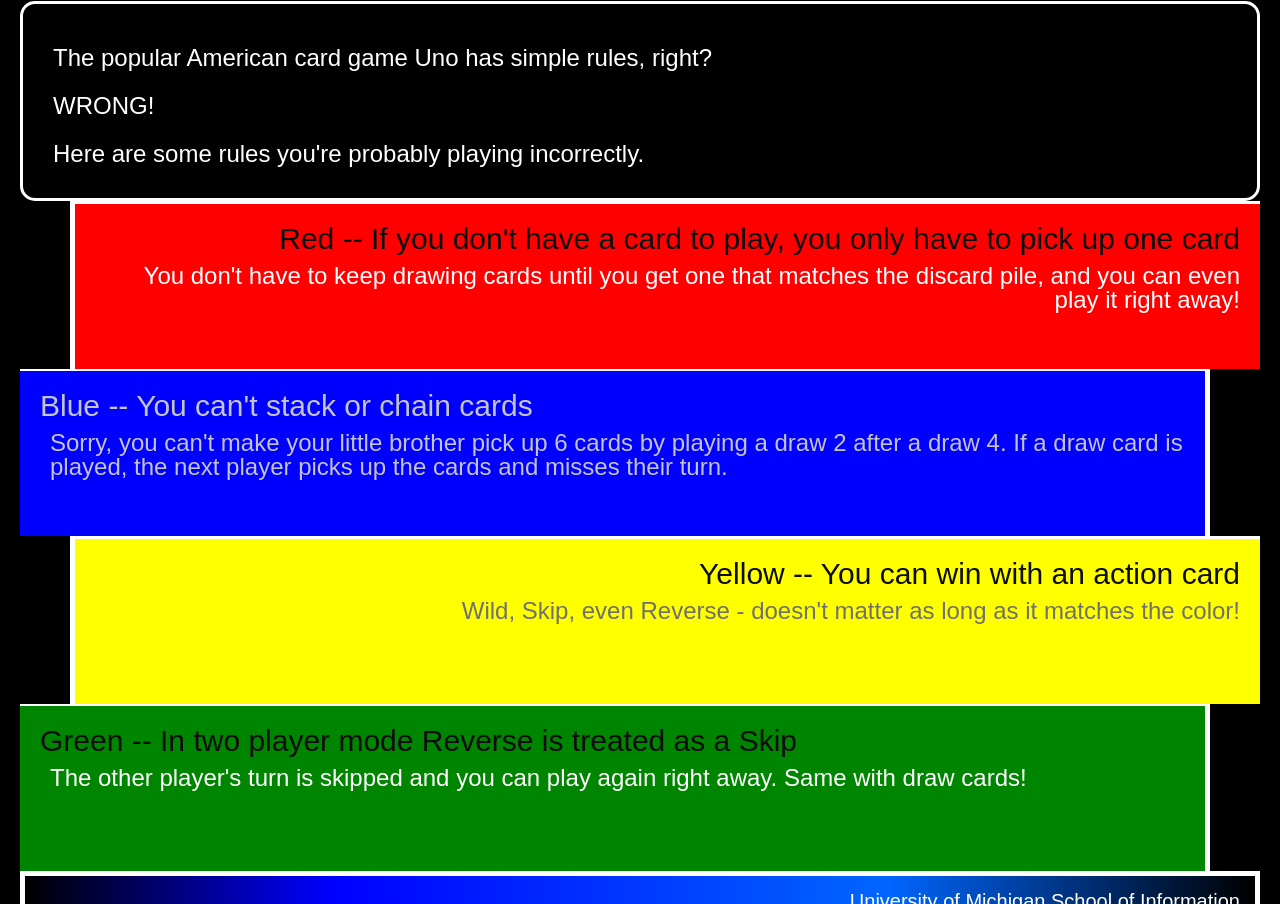
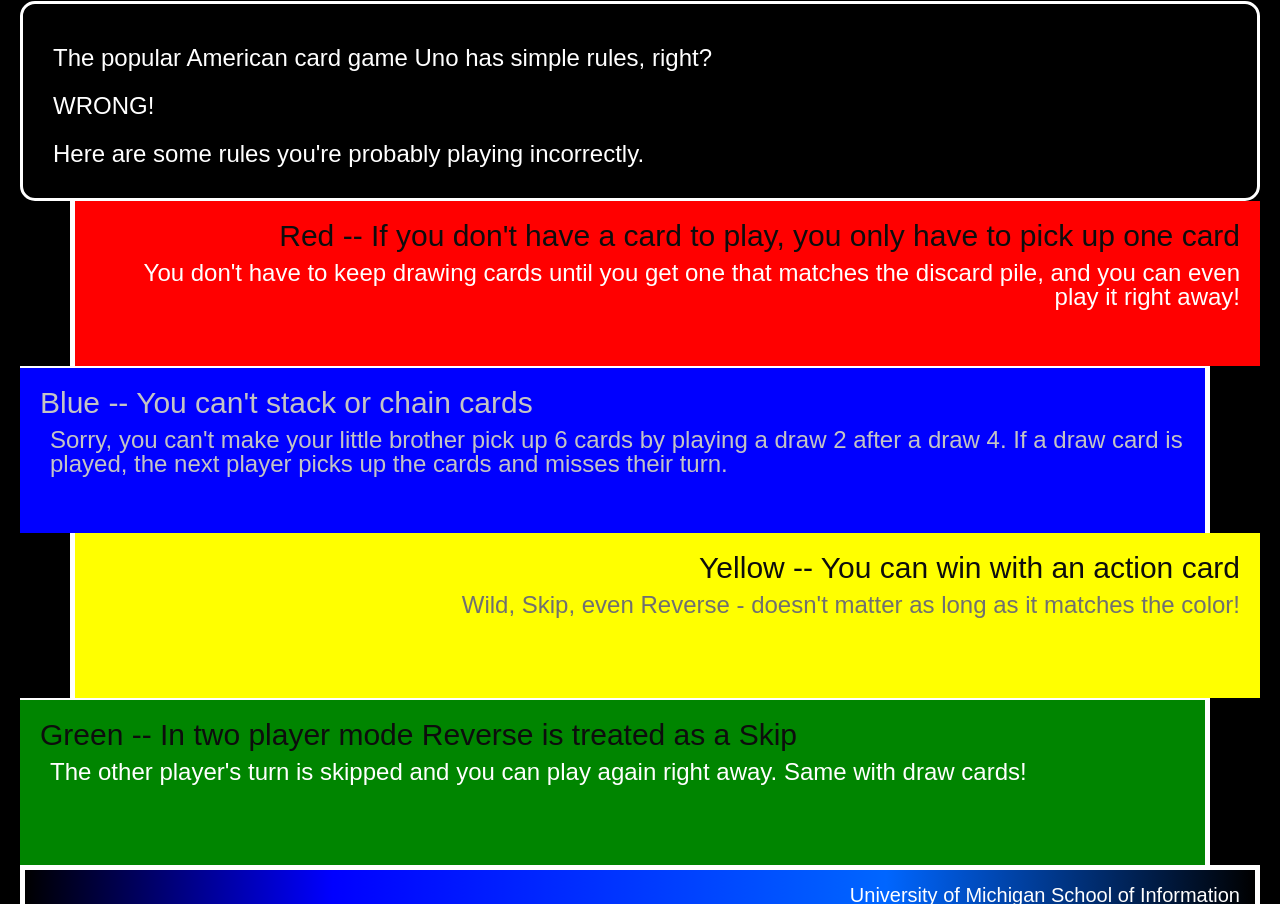
Before and after one commit to EshangShah29/hw2-f24, a plain HTML site: page index.html in a window 1280 px wide. Shown: the part 327-1231 px from the top of the page. Drawn offline with Linux system fonts and the light colour scheme.

Commit message:
hopefully_finalComit

```diff
--- a/css/style.css
+++ b/css/style.css
@@ -46,6 +46,7 @@ div{
     border-bottom:solid 2px;
     border-right: none;
     border-bottom: none;
+    border-top: none;
 
 }
 .blue {
@@ -74,6 +75,7 @@ div{
     border-left: 5px solid;
     border-right: none;
     border-bottom: none;
+    border-top: none;
 }
 .yellow p{
     color: #707070;
```
